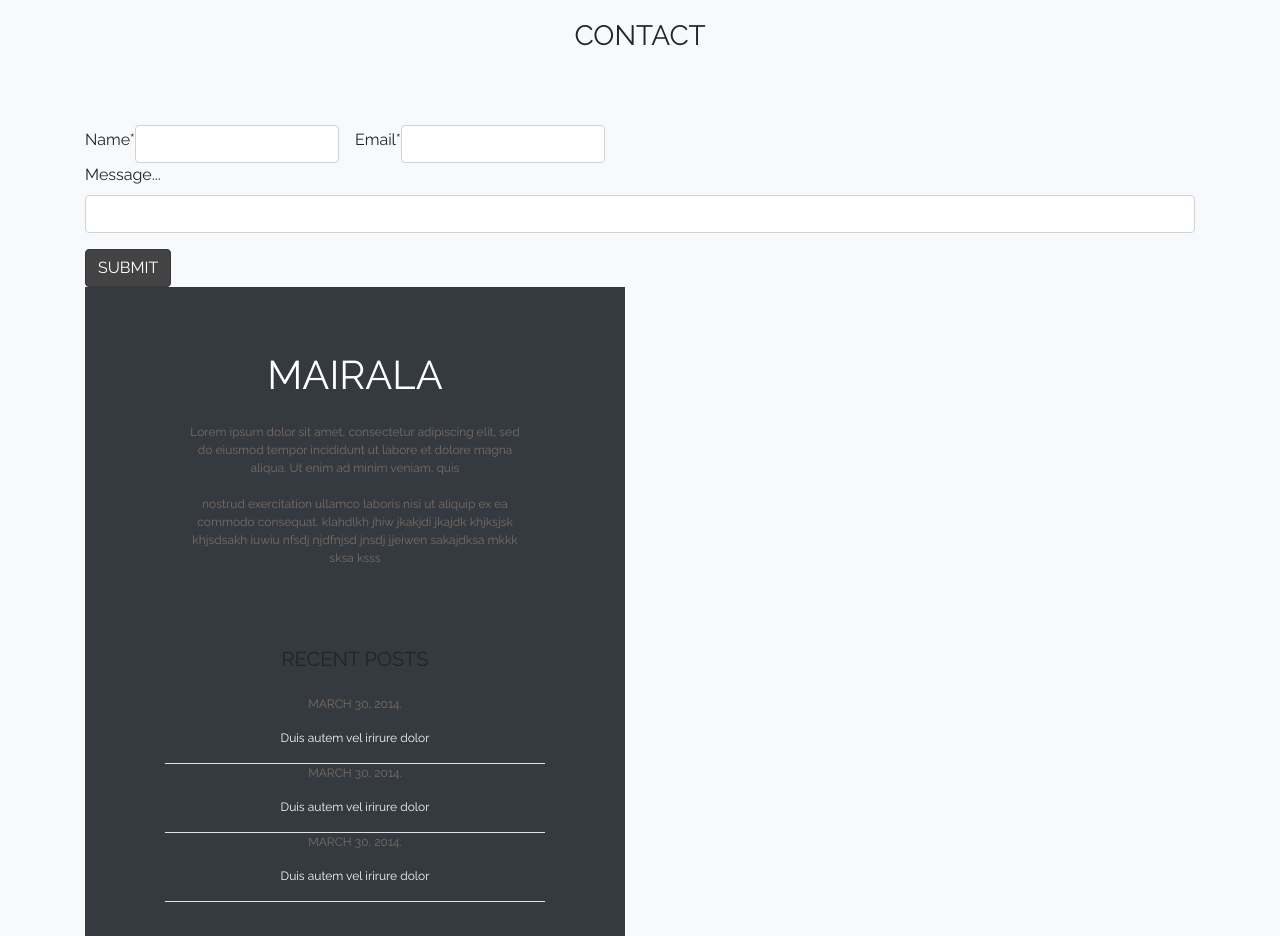
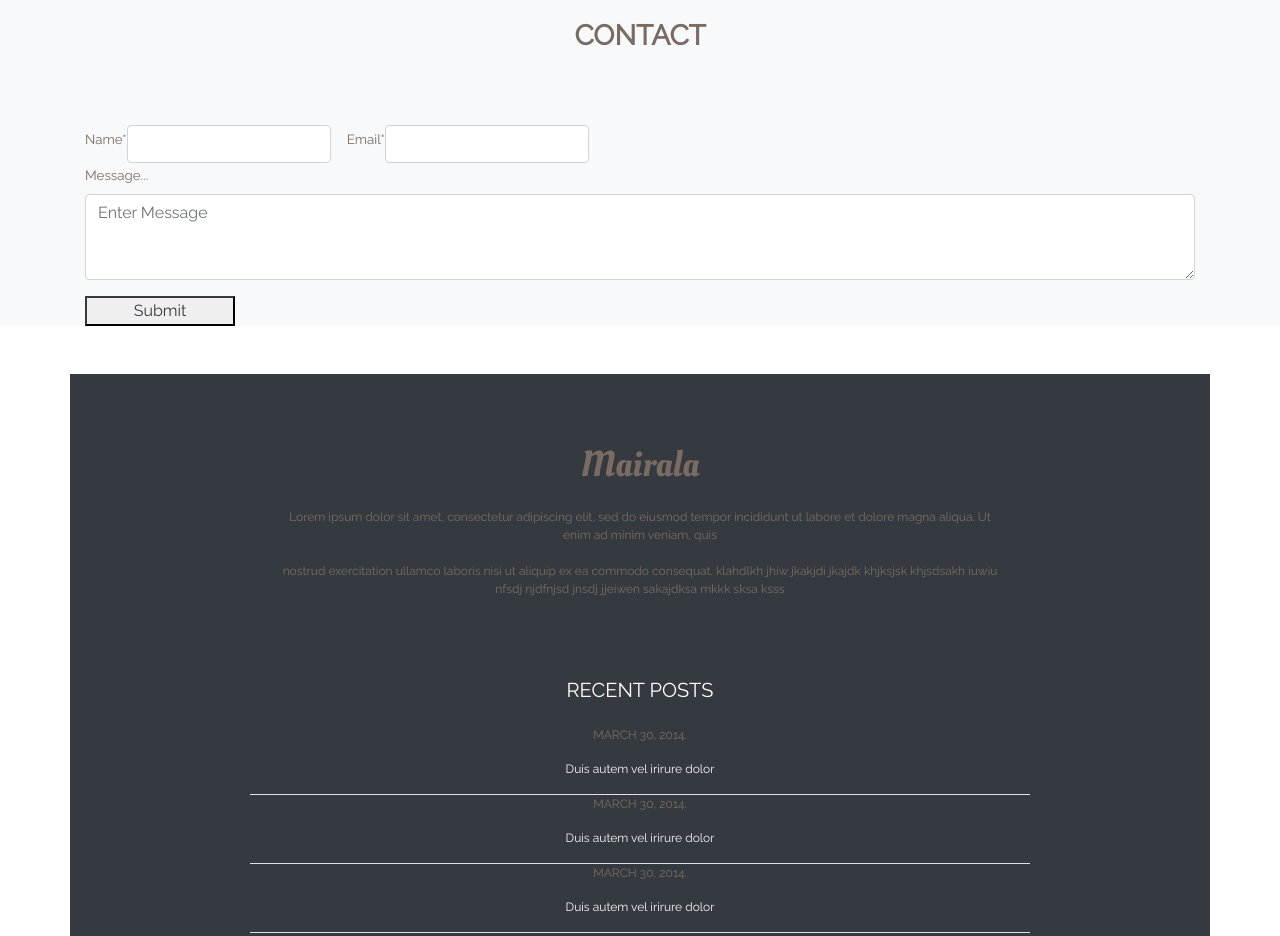
Before and after one commit to halebeau/sunnybyte-test, a website: page index.html in a window 1280 px wide. Shown: the part 1872-2808 px from the top of the page. Drawn offline with nearby package versions, Linux system fonts and the light colour scheme.

Commit message:
Contact Section Progress

```diff
--- a/index.html
+++ b/index.html
@@ -163,9 +163,9 @@
 
         <!-- CONTACT -->
         <section class="contact bg-light">
-            <div class="container">
+            <div class="container mb-5">
                 <div class="text-center py-5">
-                    <h3 class="py-3">CONTACT</h3>
+                    <h3 class="py-3">contact</h3>
                     <div class="mx-auto heading-line"></div>
                 </div>
                 <form>
@@ -179,18 +179,20 @@
                     </div>
                 </form>
                 <div class="form-group">
-                    <label for="formGroupExampleInput">Message...</label>
-                    <input type="email" class="form-control" placeholder="">
+                    <label for="message">Message...</label>
+                    <textarea id="message" class="form-control" placeholder="Enter Message" rows="3"></textarea>
                 </div>
-                <button type="button" class="btn btn-outline-dark">Submit</button>
-                <div class="row">
-                    <div class="col-lg-6">
+                <input class="btn1 btn-outline-dark mx-auto" style="width: 150px;" type="submit" value="Submit">
+                    </div>
+                </div>
+            </div>
+        </section>
 
         <!-- FOOTER -->
-                        <footer>
+        <footer class="site-footer">
             <div class="container bg-dark">
                 <div class="text-center py-5">
-                                    <h1 class="py-3">Mairala</h1>
+                    <div class="title1 py-3">Mairala</div>
                     <div class="mx-auto heading-line"></div>
                     <div class="row mb-3">
                         <div class="col-lg-8 offset-lg-2 text-center">
@@ -205,7 +207,7 @@
                                 nfsdj njdfnjsd jnsdj jjeiwen sakajdksa mkkk sksa ksss</p>
                         </div>
                         <div class="text-center py-5">
-                                            <h5 class="py-3">RECENT POSTS</h5>
+                            <h5 class="py-3">recent posts</h5>
                             <div class="mx-auto heading-line"></div>
                             <div class="row mb-3">
                                 <div class="col-lg-8 offset-lg-2 text-center border-bottom">
--- a/main.css
+++ b/main.css
@@ -139,3 +139,30 @@ p {
     font-size: 14px;
     padding: 10px;
 }
+
+/* CONTACT */
+
+h3 {
+    color: rgb(123, 108, 99);
+    text-transform: uppercase;
+    font-weight: bolder;
+}
+
+label {
+    color: rgb(123, 108, 99);
+    font-family: 'Raleway', sans-serif;
+    font-size: smaller;
+}
+
+/* FOOTER */
+
+h5 {
+    text-transform: uppercase;
+    color: white;
+}
+
+.title1 {
+    font-family: Oleo Script, cursive;
+    font-size: 2.25rem;
+    color: rgb(123, 108, 99);
+}
```
Lines whose indentation alone changed are shown as unchanged.
